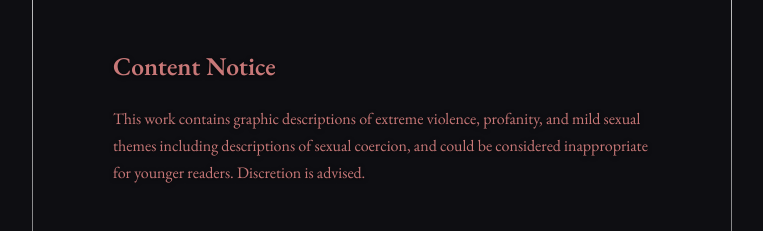
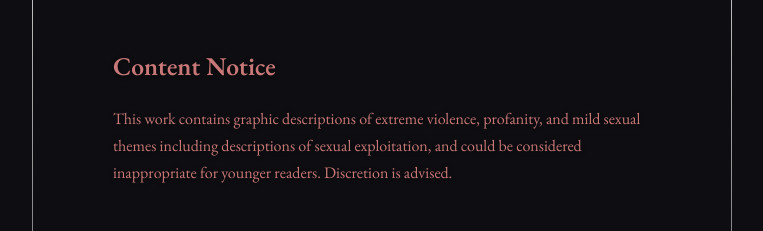
Before and after one commit to charliolesen/giventheinfinite, a website: page index.html in a window 1280 px wide. Shown: the part 1401-1632 px from the top of the page, without its empty margins (258-1021 px from the left). Drawn offline with nearby package versions, Linux system fonts and the light colour scheme; animation ran at ten frames a second.

Commit message:
Update index.html

```diff
--- a/index.html
+++ b/index.html
@@ -46,7 +46,7 @@
 
     <section class="about content-warning">
       <h2>Content Notice</h2>
-      <p>This work contains graphic descriptions of extreme violence, profanity, and mild sexual themes including descriptions of sexual coercion, and could be considered inappropriate for younger readers. Discretion is advised.</p>
+      <p>This work contains graphic descriptions of extreme violence, profanity, and mild sexual themes including descriptions of sexual exploitation, and could be considered inappropriate for younger readers. Discretion is advised.</p>
     </section>
 
     <section class="about">
```
